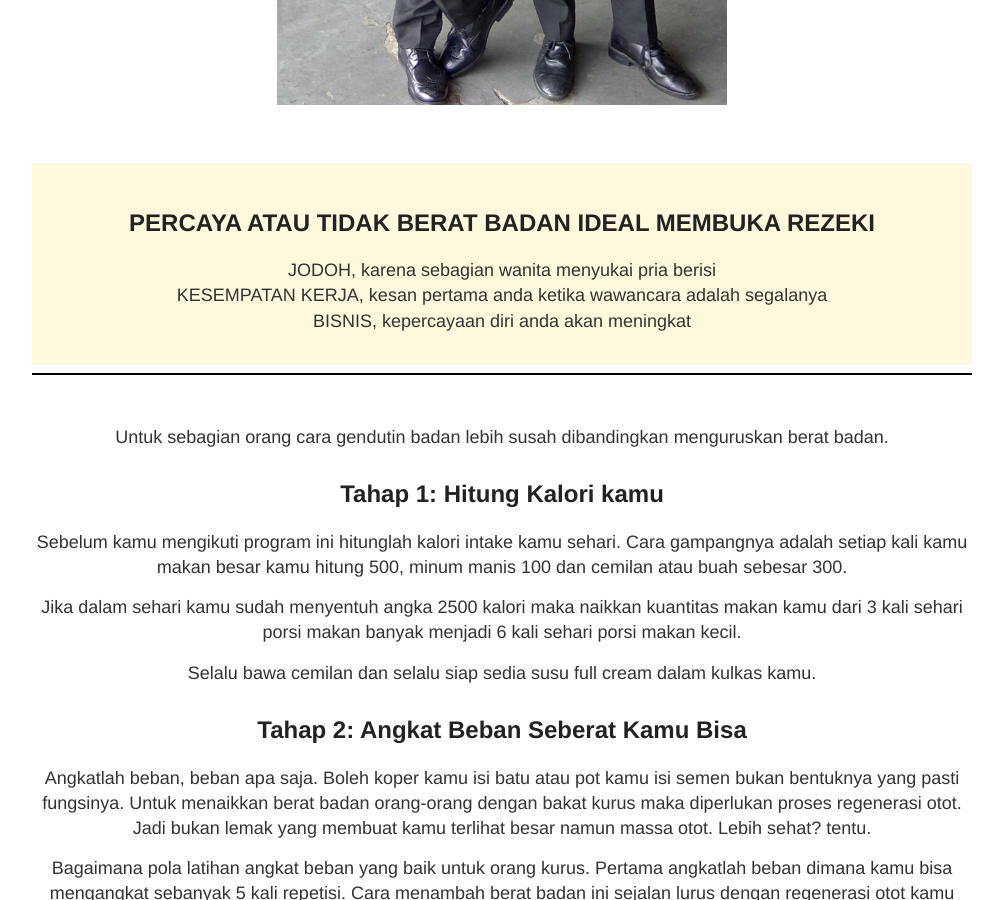
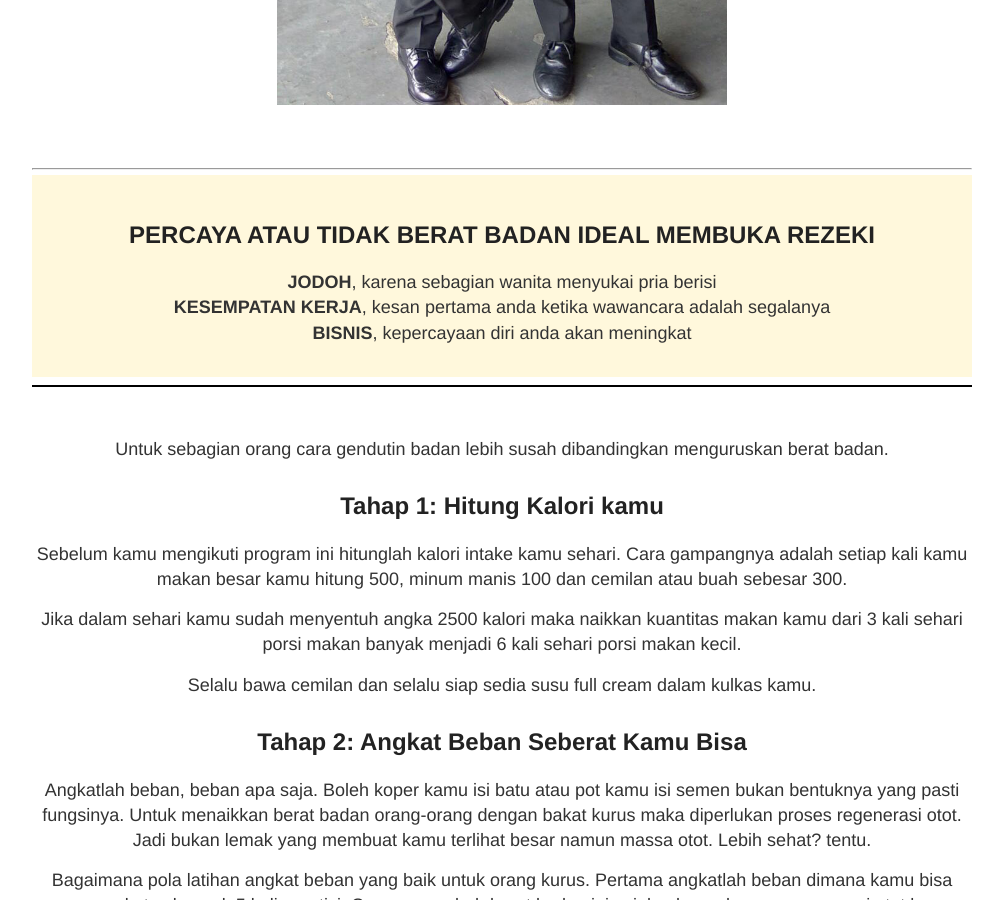
Before and after one commit to kemtol/gemukgagah, a Jekyll site: the page built from index.html, in a window 1280 px wide and 900 px high, scrolled down 6070 px. Shown: the whole window, without its empty margins (138-1141 px from the left). Built offline with Jekyll 4.4.1, drawn with Linux system fonts in a browser that asks for light colours.

Commit message:
Update default.html

```diff
--- a/_layouts/default.html
+++ b/_layouts/default.html
@@ -75,13 +75,13 @@
             <p>WIRYA MENJADI PILOT KARENA BERAT BADANNYA SUDAH IDEAL</p>
             <img src="{{ site.baseurl }}images/berat-badan-ideal-pilot-2017.jpg" style="width:450px;max-width:80%" />
             <br /><br /><br />
-
+            <hr style="margin: 5px 0;" />
             <div style="background: cornsilk;padding:1rem">
               <h2>PERCAYA ATAU TIDAK BERAT BADAN IDEAL MEMBUKA REZEKI</h2>
               <ul style="list-style-position: inside;list-style: none;padding:0">
-                <li>JODOH, karena sebagian wanita menyukai pria berisi</li>
-                <li>KESEMPATAN KERJA, kesan pertama anda ketika wawancara adalah segalanya</li>
-                <li>BISNIS, kepercayaan diri anda akan meningkat</li>
+                <li><strong>JODOH</strong>, karena sebagian wanita menyukai pria berisi</li>
+                <li><strong>KESEMPATAN KERJA</strong>, kesan pertama anda ketika wawancara adalah segalanya</li>
+                <li><strong>BISNIS</strong>, kepercayaan diri anda akan meningkat</li>
               </ul>
             </div>
           </div>
```
